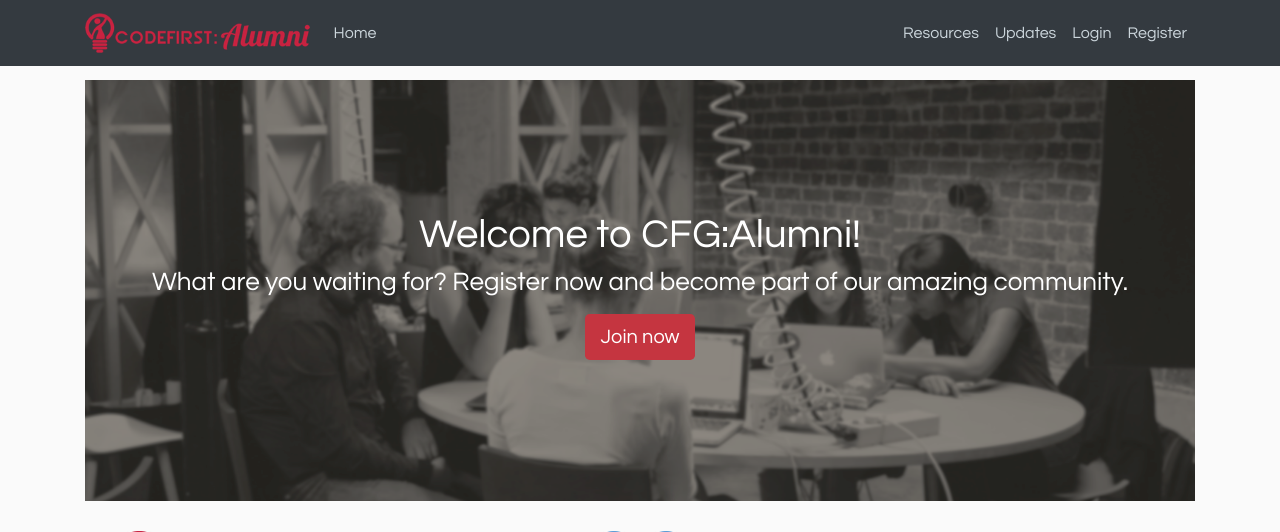
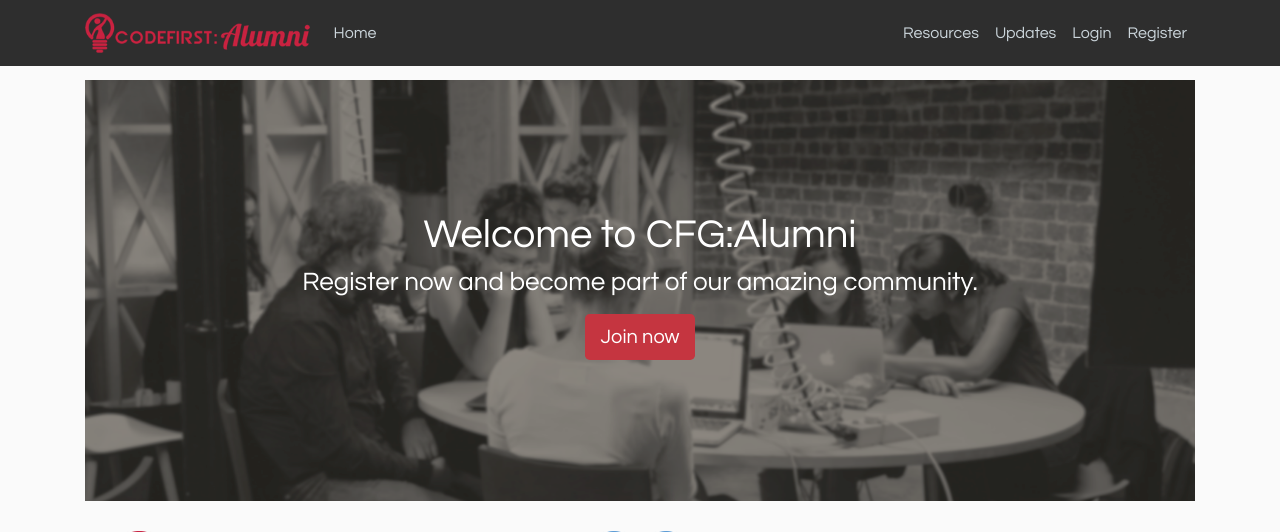
Before and after one commit to renatadev/codefirstgirls, a Flask app: page / in a window 1280 px wide. Shown: the top 532 px of the page. Run offline with Flask 2, Linux system fonts and the light colour scheme; some libraries are stand-ins or nearby versions.

Commit message:
Config navbar color

```diff
--- a/project/static/css/main.css
+++ b/project/static/css/main.css
@@ -14,10 +14,6 @@ h1, h2, h3, h4, h5, h6 {
 
 #index h1 {
   color: white;
-}
-
-.bgdark {
-  background-color: #222;
 }
 
 .site-header .navbar-nav .nav-link {
--- a/project/templates/index.html
+++ b/project/templates/index.html
@@ -2,8 +2,8 @@
 {% block content %}
 <section id="index">
     <div class="container-fluid text-center align-self-center justify-content-center" style="height:100%;">
-        <br><h1>Welcome to CFG:Alumni!</h1>
-        <p>What are you waiting for? Register now and become part of our amazing community.</p>
+        <br><h1>Welcome to CFG:Alumni</h1>
+        <p>Register now and become part of our amazing community.</p>
         <p class="lead">
           <a class="btn btn-info btn-lg " href="{{ url_for('register') }}" role="button">Join now</a>
         </p><br><br><br><br>
--- a/project/templates/layout.html
+++ b/project/templates/layout.html
@@ -26,6 +26,10 @@
       font-family: 'Questrial', sans-serif;
       color: #333333;
     }
+    .navbar {
+      background-color: rgba(35,35,35,0.95);
+    }
+
     #index {
         text-align:center;
         /*background-image:url(http://localhost:5000/static/images/bg-1.jpg);*/
@@ -66,7 +70,7 @@
     <script async defer crossorigin="anonymous" src="https://connect.facebook.net/en_GB/sdk.js#xfbml=1&version=v3.3"></script>
 
     <header class="site-header">
-      <nav class="navbar navbar-expand-md navbar-dark bg-dark fixed-top">
+      <nav class="navbar navbar-expand-md navbar-dark fixed-top">
         <div class="container">
           <a class="navbar-brand" href="/">
             <img alt="CF:G" src="{{ url_for('static', filename='images/small-logo.png') }}" height="40"/>
```
Also changed, not shown: 2 other files.
